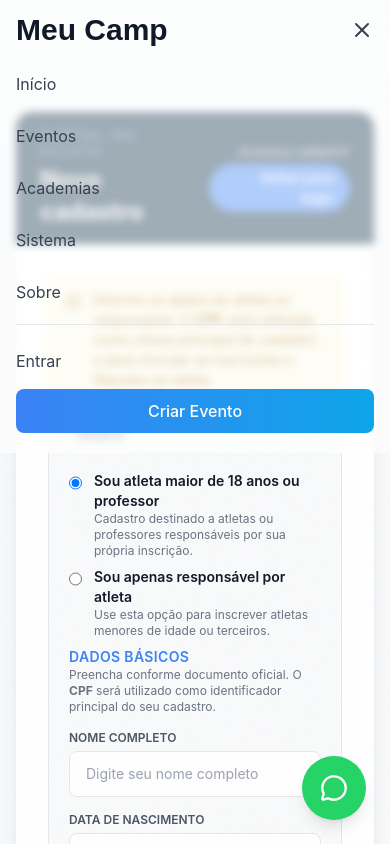
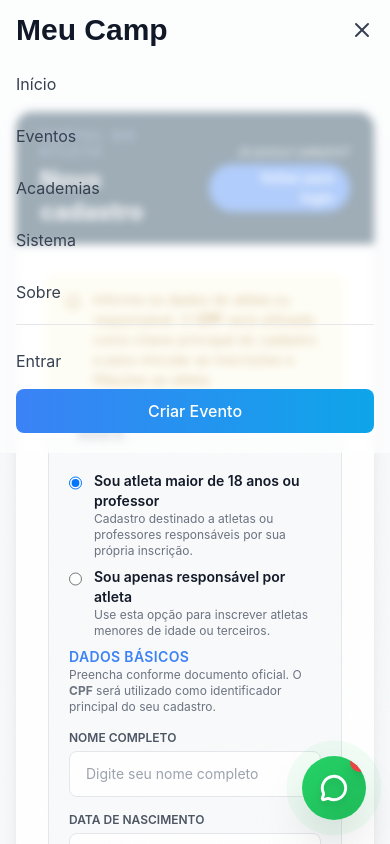
Before and after one commit to nun3/ZychJiuEventos, a Next.js app: page /cadastro in a window 390 px wide. Both pictures are taken after a click on the button 362 px from the left and 30 px from the top of the page. Shown: the top 844 px of the page. Built offline with nearby package versions, Linux system fonts and the light colour scheme.

Commit message:
Update phone number in ModernFooter and enhance WhatsApp button with animated effects and notification badge for improved user interaction.

```diff
--- a/components/ModernFooter.tsx
+++ b/components/ModernFooter.tsx
@@ -5,7 +5,7 @@ import Link from 'next/link'
 import { Facebook, Instagram, Youtube, Mail, Phone, MessageCircle } from 'lucide-react'
 
 export default function ModernFooter() {
-  const phoneNumber = '5527999450345'
+  const phoneNumber = '5541991526177'
   const message = 'Olá! Gostaria de mais informações sobre os eventos.'
 
   const handleWhatsApp = () => {
@@ -183,18 +183,80 @@ export default function ModernFooter() {
       </footer>
 
       {/* WhatsApp Widget */}
+      <motion.div
+        className="fixed bottom-6 right-6 z-40"
+        initial={{ scale: 0, opacity: 0 }}
+        animate={{ scale: 1, opacity: 1 }}
+        transition={{ delay: 0.5, type: 'spring', stiffness: 200, damping: 15 }}
+      >
+        {/* Efeito de pulso animado */}
+        <motion.div
+          className="absolute inset-0 bg-[#25D366] rounded-full"
+          animate={{
+            scale: [1, 1.4, 1.4],
+            opacity: [0.5, 0, 0],
+          }}
+          transition={{
+            duration: 2,
+            repeat: Infinity,
+            ease: 'easeOut',
+          }}
+        />
+        <motion.div
+          className="absolute inset-0 bg-[#25D366] rounded-full"
+          animate={{
+            scale: [1, 1.6, 1.6],
+            opacity: [0.3, 0, 0],
+          }}
+          transition={{
+            duration: 2,
+            repeat: Infinity,
+            ease: 'easeOut',
+            delay: 0.5,
+          }}
+        />
+
+        {/* Botão principal */}
         <motion.button
           onClick={handleWhatsApp}
-        className="fixed bottom-6 right-6 w-16 h-16 sm:w-20 sm:h-20 md:w-24 md:h-24 bg-[#25D366] text-white rounded-full shadow-lg hover:bg-[#20BA5A] transition-all duration-300 flex items-center justify-center z-40 hover:scale-110"
+          className="relative w-16 h-16 sm:w-20 sm:h-20 md:w-24 md:h-24 bg-gradient-to-br from-[#25D366] to-[#20BA5A] text-white rounded-full shadow-2xl flex items-center justify-center group overflow-hidden"
           aria-label="Fale conosco no WhatsApp"
+          whileHover={{ scale: 1.1, boxShadow: '0 20px 40px rgba(37, 211, 102, 0.4)' }}
+          whileTap={{ scale: 0.95 }}
+          transition={{ type: 'spring', stiffness: 400, damping: 17 }}
+        >
+          {/* Efeito de brilho no hover */}
+          <motion.div
+            className="absolute inset-0 bg-gradient-to-br from-white/20 to-transparent rounded-full"
+            initial={{ opacity: 0 }}
+            whileHover={{ opacity: 1 }}
+            transition={{ duration: 0.3 }}
+          />
+
+          {/* Ícone do WhatsApp */}
+          <motion.div
+            initial={{ rotate: 0 }}
+            whileHover={{ rotate: [0, -10, 10, -10, 0] }}
+            transition={{ duration: 0.5 }}
+          >
+            <MessageCircle
+              size={28}
+              className="sm:w-8 sm:h-8 md:w-10 md:h-10 relative z-10 drop-shadow-lg"
+              strokeWidth={2.5}
+            />
+          </motion.div>
+
+          {/* Badge de notificação (opcional) */}
+          <motion.div
+            className="absolute -top-1 -right-1 w-5 h-5 sm:w-6 sm:h-6 bg-red-500 rounded-full flex items-center justify-center shadow-lg"
             initial={{ scale: 0 }}
             animate={{ scale: 1 }}
-        transition={{ delay: 0.5, type: 'spring', stiffness: 200 }}
-        whileHover={{ scale: 1.1 }}
-        whileTap={{ scale: 0.95 }}
+            transition={{ delay: 1, type: 'spring', stiffness: 200 }}
           >
-        <MessageCircle size={28} className="sm:w-8 sm:h-8 md:w-10 md:h-10" />
+            <span className="text-white text-xs font-bold">1</span>
+          </motion.div>
         </motion.button>
+      </motion.div>
     </>
   )
 }
```
Lines whose indentation alone changed are shown as unchanged.
